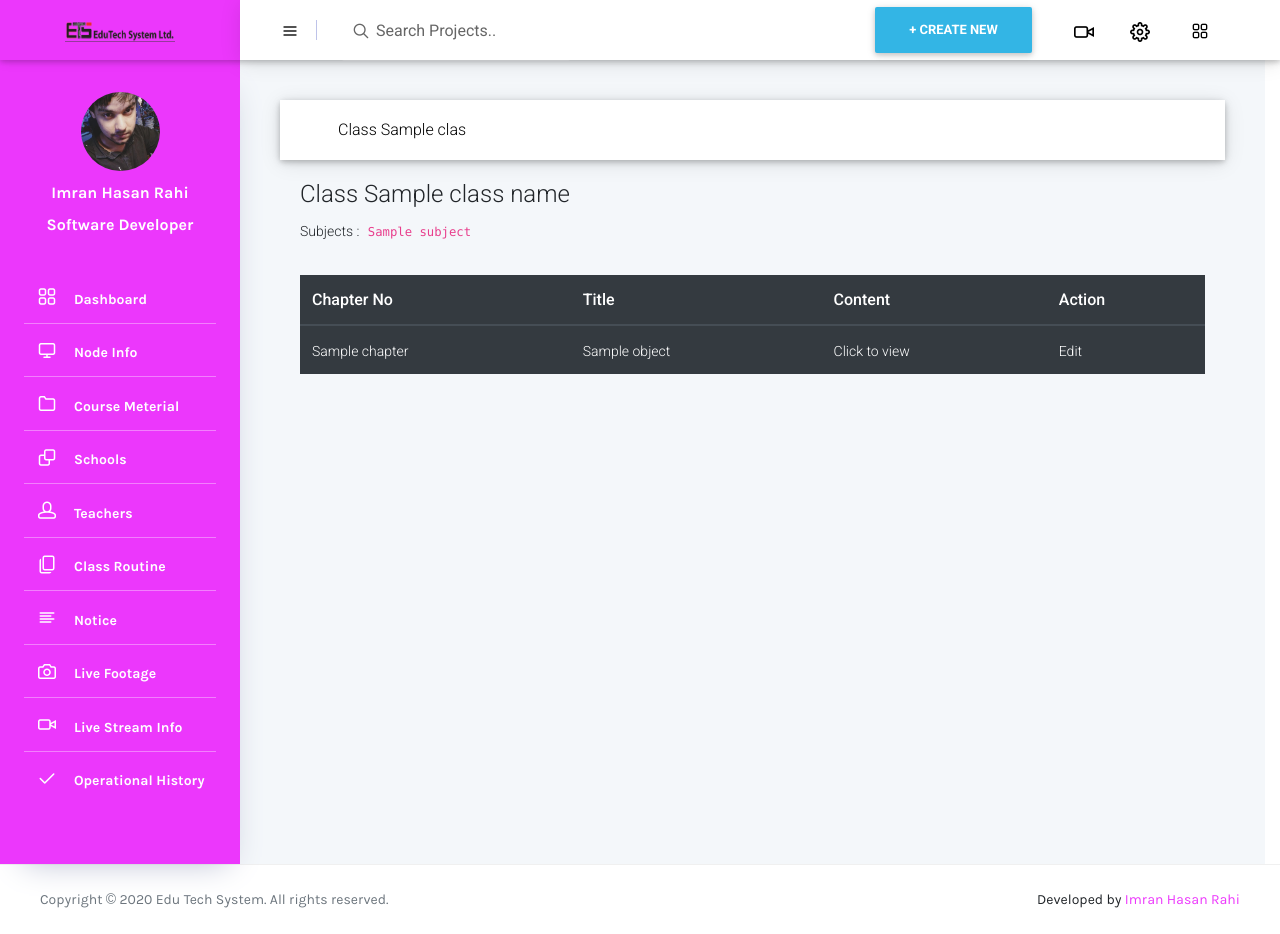
After one commit to icerahi/smart_education_system, a Django app: template apps/course_material/templates/content_list.html in a window 1280 px wide. The commit adds this page. Run offline with Django 3.2, Linux system fonts and the light colour scheme; the template is opened without the code that fills it: most values are stand-ins (such as "Sample title", 1, 10 or a date in 2020); form fields are guessed from the names that the template uses; some libraries are stand-ins or nearby versions.

Commit message:
working on course_material

```diff
--- a/apps/course_material/forms.py
+++ b/apps/course_material/forms.py
@@ -7,11 +7,14 @@ class CourseMaterialForm(ModelForm):
 
     class Meta:
         model = CourseMaterial
-        fields =('class_name','subject','chapter','content',)
+        fields =('class_name','subject','chapter','title','content',)
 
     def __init__(self,*args,**kwargs):
         super(CourseMaterialForm, self).__init__(*args,**kwargs)
         self.fields['class_name'].widget.attrs['class'] = 'form-control'
         self.fields['subject'].widget.attrs['class'] = 'form-control'
         self.fields['chapter'].widget.attrs['class'] = 'form-control'
+        self.fields['title'].widget.attrs['class'] = 'form-control'
+        self.fields['title'].widget.attrs['rows'] = '1'
+        self.fields['title'].widget.attrs['cols'] = '100'
         self.fields['content'].widget.attrs['class'] = 'form-control'
--- a/apps/course_material/models.py
+++ b/apps/course_material/models.py
@@ -48,6 +48,7 @@ class CourseMaterial(models.Model):
                                      show_all=False,auto_choose=True,sort=True)
     chapter  = ChainedForeignKey(Chapter,chained_field='subject',chained_model_field='subject',
                                      show_all=False,auto_choose=True,sort=True)
+    title   = models.TextField()
     content  = models.FileField(upload_to=content_file_name)
 
     created   = models.DateTimeField(auto_now_add=True)
--- /dev/null
+++ b/apps/course_material/templates/content_list.html
@@ -0,0 +1,59 @@
+{% extends 'course_material_list.html' %}
+
+{% block content_list %}
+
+    <div class="card-body">
+                  <h4 class="card-title">Class {{class_name}}</h4>
+                  <p class="card-description">
+                    Subjects : <code>{{subject}}</code>
+                  </p>
+                  <div class="table-responsive pt-3">
+                    <table class="table table-dark">
+                      <thead>
+                        <tr>
+                          <th>
+                            Chapter No
+                          </th>
+                          <th>
+                            Title
+                          </th>
+                          <th>
+                            Content
+                          </th>
+                          <th>
+                            Action
+                          </th>
+                        </tr>
+                      </thead>
+                      <tbody>
+                      {% for object in object_list %}
+                        <tr>
+                          <td>
+                            {{object.chapter.name}}
+                          </td>
+                          <td>
+                            {{ object.title }}
+                          </td>
+                          <td>
+
+
+                           <a data-toggle="modal" data-target="#content{{object.id}}">Click to view</a>
+                            {% include 'content_show_modal.html' %}
+                          </td>
+                            <td>
+                           Edit
+
+                        </button>
+                           </td>
+
+                        </tr>
+                      {% empty %}
+                      <p>No Content yet !</p>
+                      {% endfor %}
+
+
+                      </tbody>
+                    </table>
+                  </div>
+                </div>
+{% endblock content_list %}
--- /dev/null
+++ b/apps/course_material/templates/content_show_modal.html
@@ -0,0 +1,40 @@
+
+
+<!--Modal: modalVM-->
+<div class="modal fade" id="content{{object.id}}" tabindex="-1" role="dialog" aria-labelledby="content{{object.id}}"
+  aria-hidden="true">
+  <div class="modal-dialog modal-lg" role="document">
+
+    <!--Content-->
+    <div class="modal-content">
+
+      <!--Body-->
+      <div class="modal-body mb-0 p-0">
+
+        <div class="embed-responsive embed-responsive-16by9 z-depth-1-half">
+              <video width='400' controls><source src="{{ object.content.url }}" type='video/mp4'>
+    Your browser does not support the video tag.
+    </video>
+        </div>
+
+      </div>
+
+      <!--Footer-->
+      <div class="modal-footer float-right flex-column flex-md-row">
+        <span class="text-black">{{ object.title }}</span>
+        <div>
+
+
+        </div>
+        <button type="button" class="btn float-right btn-outline-primary btn-rounded btn-md ml-4"
+          data-dismiss="modal">Edit</button>
+        <button type="button" class="btn float-right btn-outline-primary btn-rounded btn-md ml-4"
+          data-dismiss="modal">Close</button>
+
+      </div>
+
+    </div>
+    <!--/.Content-->
+
+  </div>
+</div>
--- a/apps/course_material/templates/course_material_create_modal.html
+++ b/apps/course_material/templates/course_material_create_modal.html
@@ -61,9 +61,19 @@
 
                     </div>
 
+                      <hr>
+                      <div class="row">
 
-                      <div class="row">
-<!--                          <p class="display4 text-dark"> School Information</p>-->
+
+                        <div class="col-md-6">
+                        <div class="form-group row">
+                          <label class="col-sm-3 col-form-label">Content Title</label>
+                          <div class="col-sm-9">
+                              <p class="text-danger">{{ form.title.errors }}</p>
+                            {{ form.title }}
+                          </div>
+                        </div>
+                      </div>
 
                      <div class="col-md-6">
                         <div class="form-group row">
--- a/apps/course_material/templates/course_material_list.html
+++ b/apps/course_material/templates/course_material_list.html
@@ -4,38 +4,36 @@
 {% endblock create %}
 {% block body %}
 
+    <nav class="navbar card col-lg-12 col-12 p-0 d-flex flex-row">
 
- <div class="col-lg-12 grid-margin stretch-card">
-      <div class="card">
-        <div class="card-body">
-
-          <h4 class="display4">Course List List</h4>
-
-          <hr>
-    {% for class in classes %}
- <ul class="nav nav-tabs" id="myTab" role="tablist">
-
-  <li class="nav-item">
-    <a class="nav-link active" id="class-{{class.name}}-tab" data-toggle="tab" href="#class-{{class.name}}" role="tab" aria-controls="class-{{class.name}}"
-      aria-selected="true">Class {{class.name}}</a>
-  </li>
-
-</ul>
-{% endfor %}
-<div class="tab-content" id="myTabContent">
-{% for class in classes %}
-  <div class="tab-pane fade show active" id="class-{{class.name}}" role="tabpanel" aria-labelledby="class-{{class.name}}-tab">
+      <div class="navbar-menu-wrapper card-body d-flex align-items-center justify-content-start">
+      {% for class in classes %}
+        <ul class="navbar-nav navbar-nav-left">
+          <li class="nav-item dropdown d-flex ">
+            <a class="nav-link count-indicator dropdown-toggle d-flex align-items-center justify-content-center" id="class{{class.id}}" href="#" data-toggle="dropdown">
+             Class {{class.name}}
+            </a>
+            <div class="dropdown-menu dropdown-menu-right navbar-dropdown preview-list" aria-labelledby="class{{class.id}}">
+              <p class="mb-0 font-weight-normal float-left dropdown-header">Subjects</p>
+              {% for subject in class.subject_set.all %}
+              <a class="dropdown-item preview-item" href="{% url 'course_material:get_content' class_name=class.name subject=subject.name %}">
+                  {{subject.name}}
+              </a>
+              {% empty %}
+              <p>No Subjects yet!</p>
+              {% endfor %}
+            </div>
+          </li>
+        </ul>
+        {% empty %}
+        <p> No classes yet !</p>
+        {%  endfor %}
 
 
+      </div>
+    </nav>
+{% block content_list %}
+{% endblock content_list %}
 
-
-  </div>
-{% endfor %}
-
-        </div>
-      </div>
-    </div>
-
- </div>
 {% include 'course_material_create_modal.html' %}
 {% endblock body %}
--- a/apps/course_material/urls.py
+++ b/apps/course_material/urls.py
@@ -4,4 +4,5 @@ from apps.course_material import views
 
 urlpatterns=[
     path('',views.CourseMaterialCreateAndListView.as_view(),name='course_material'),
+    path('<class_name>/<subject>',views.get_content,name='get_content'),
 ]
--- a/smart_education_system/settings.py
+++ b/smart_education_system/settings.py
@@ -26,7 +26,7 @@ SECRET_KEY = 'gum+p_1796_hb($1p1buj9h^&-jpwo@u-t1llg3(l-jb-dco!y'
 # SECURITY WARNING: don't run with debug turned on in production!
 DEBUG = True
 
-ALLOWED_HOSTS = []
+ALLOWED_HOSTS = ["*"]
 
 
 # Application definition
--- a/templates/base.html
+++ b/templates/base.html
@@ -40,7 +40,9 @@
     <!-- partial:partials/_navbar.html -->
     <nav class="navbar col-lg-12 col-12 p-0 fixed-top d-flex flex-row">
       <div class="text-center navbar-brand-wrapper d-flex align-items-center justify-content-center">
-        <a class="navbar-brand brand-logo" href="index.html"><img src="{% static 'images/ets.gif'%}" alt="logo"/></a>
+        <a class="navbar-brand brand-logo" href="/"><img src="{% static 'images/ets.gif'%}" alt="logo"/></a>
+                <a class="navbar-brand brand-logo-mini" href="/"><img src="{% static 'images/ets.gif'%}" alt="logo"/></a>
+
        </div>
       <div class="navbar-menu-wrapper d-flex align-items-center justify-content-end">
         <button class="navbar-toggler navbar-toggler align-self-center" type="button" data-toggle="minimize">
```
Also changed, not shown: apps/course_material/views.py (+14 -1 lines), gui.py (+18 -15 lines), requirements.txt (added, +42 -0 lines), apps/course_material/migrations/0008_coursematerial_title.py (added).
